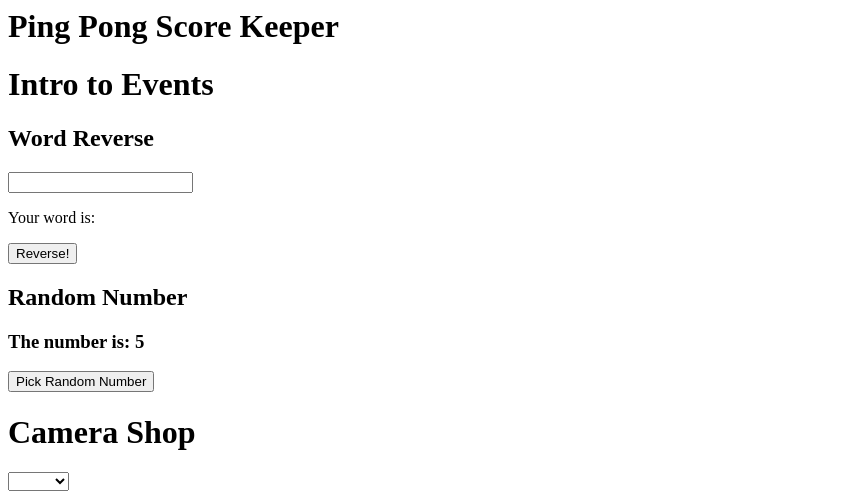
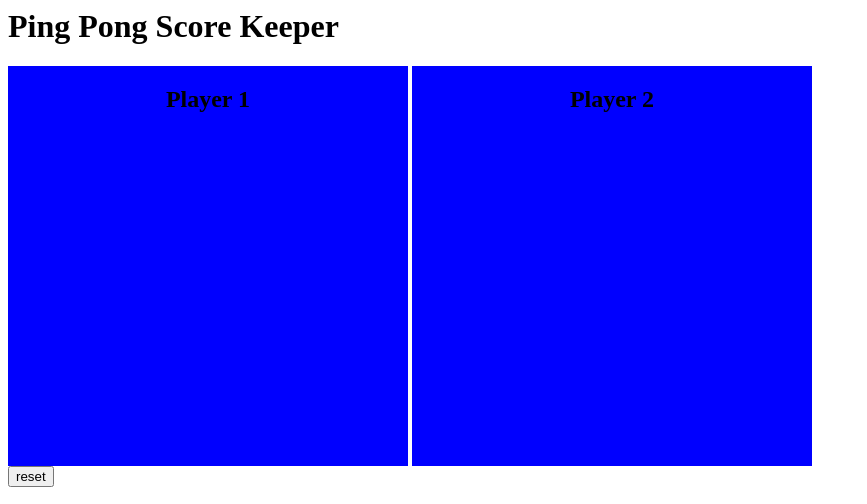
Before and after one commit to AndrewCer/angular-action, a plain HTML site: page index.html in a window 1280 px wide. Shown: the top 504 px of the page, without its empty margins (0-867 px from the left). Drawn offline with nearby package versions, Linux system fonts and the light colour scheme.

Commit message:
woo for boxes

```diff
--- a/index.html
+++ b/index.html
@@ -18,13 +18,23 @@
     .orangeChar {
       color: orange;
     }
+    .blueBox {
+      width: 400px;
+      height: 400px;
+      display: inline-block;
+      background-color: blue;
+      text-align: center;
+    }
   </style>
   <h1>Ping Pong Score Keeper</h1>
   <div ng-controller='pingPongBingBong'>
-    <div>
+    <div class='blueBox'>
+      <h2> Player 1</h2>
     </div>
-    <div>
+    <div class='blueBox'>
+      <h2> Player 2</h2>
     </div>
+    <input type='button' value='reset' style='display: block;'>
   </div>
   <h1>Intro to Events</h1>
   <div ng-controller='eventAction'>
```
